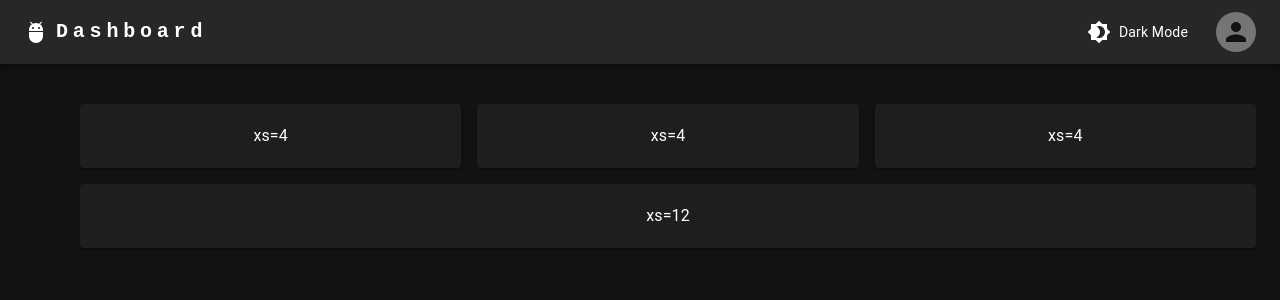
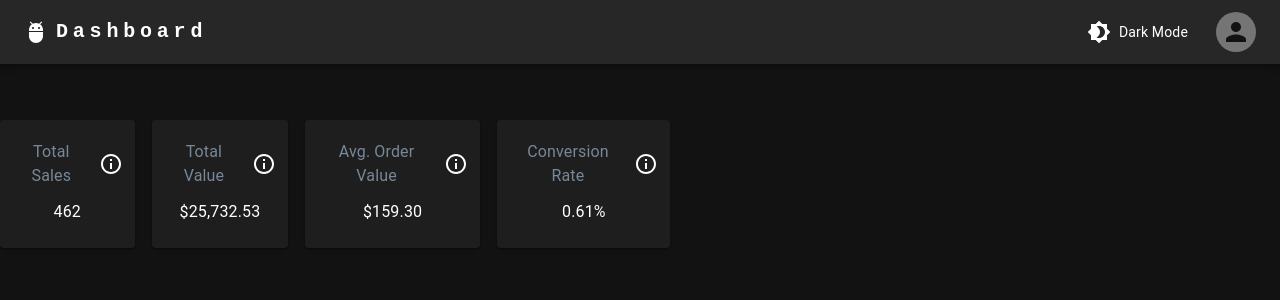
Before and after one commit to hugobiella/react-projects, a Next.js app in the folder cb-data-databoard/: page /dashboard/Dashboard in a window 1280 px wide. Shown: the top 300 px of the page. Built offline with nearby package versions, Linux system fonts and the light colour scheme; no server answers.

Commit message:
data cards and data ribbon

```diff
--- a/cb-data-databoard/package.json
+++ b/cb-data-databoard/package.json
@@ -15,6 +15,10 @@
     "@emotion/styled": "^11.14.0",
     "@mui/icons-material": "^6.4.6",
     "@mui/material": "^6.4.6",
+    "@mui/x-data-grid": "^7.27.3",
+    "@mui/x-data-grid-generator": "^7.27.3",
+    "@types/chart.js": "^2.9.41",
+    "chart.js": "^4.4.8",
     "dotenv": "^16.4.7",
     "next": "15.2.0",
     "next-auth": "^4.24.11",
--- /dev/null
+++ b/cb-data-databoard/src/components/Dashboard/DataCard/DataCard.module.scss
@@ -0,0 +1,22 @@
+.dataCard {
+  position: relative;
+  top: 1rem;
+  height: 100%;
+  width: calc(100% - 0.1rem);
+  padding: 1rem 0.5rem;
+
+  P {
+    padding: 0.5rem 1rem;
+    margin: 0;
+  }
+}
+
+.header {
+  display: flex;
+  justify-content: center;
+
+  button,
+  p {
+    padding: 0.25rem;
+  }
+}
--- /dev/null
+++ b/cb-data-databoard/src/components/Dashboard/DataCard/DataCard.tsx
@@ -0,0 +1,37 @@
+import React from "react";
+import scss from "./DataCard.module.scss";
+import { Paper, IconButton, Typography, Tooltip } from "@mui/material";
+import InfoOutlinedIcon from "@mui/icons-material/InfoOutlined";
+
+export type DataCardProps = {
+  title: string;
+  value: string;
+  description: string;
+};
+
+const DataCard = (props: DataCardProps) => {
+  const { title, value, description } = props;
+  return (
+    <Paper className={scss.dataCard}>
+      <div className={scss.header}>
+        <Typography fontSize={"h6"} color={"lightslategrey"}>
+          {title}
+        </Typography>
+        <Tooltip
+          title={
+            <Typography
+              fontSize={16}
+            >{`${description} wich is ${value}`}</Typography>
+          }
+        >
+          <IconButton>
+            <InfoOutlinedIcon />
+          </IconButton>
+        </Tooltip>
+      </div>
+      <Typography fontSize={"h4"}>{value}</Typography>
+    </Paper>
+  );
+};
+
+export default DataCard;
--- /dev/null
+++ b/cb-data-databoard/src/components/Dashboard/DataCard/index.ts
@@ -0,0 +1 @@
+export { default } from "./DataCard";
--- /dev/null
+++ b/cb-data-databoard/src/components/Dashboard/DataRibbon/DataRibbon.module.scss
@@ -0,0 +1,9 @@
+.dataRibbon {
+    display: grid;
+    text-align: center;
+    grid-template-columns: 1fr;
+
+    @media screen and (min-width: 900px) {
+      grid-template-columns: 1fr 1fr 1fr 1fr;
+    }
+  }
--- /dev/null
+++ b/cb-data-databoard/src/components/Dashboard/DataRibbon/DataRibbon.tsx
@@ -0,0 +1,41 @@
+import React from "react";
+import { Grid2 } from "@mui/material";
+import DataCard from "@/components/Dashboard/DataCard";
+import scss from "./DataRibbon.module.scss";
+
+const DataRibbon = () => {
+  return (
+    <Grid2 container gap={2} className={scss.dataRibbon}>
+      <Grid2>
+        <DataCard
+          title={"Total Sales"}
+          value={"462"}
+          description={"description"}
+        />
+      </Grid2>
+      <Grid2>
+        <DataCard
+          title={"Total Value"}
+          value={"$25,732.53"}
+          description={"description"}
+        />
+      </Grid2>
+      <Grid2>
+        <DataCard
+          title={"Avg. Order Value"}
+          value={"$159.30"}
+          description={"description"}
+        />
+      </Grid2>
+      <Grid2>
+        <DataCard
+          title={"Conversion Rate"}
+          value={"0.61%"}
+          description={"description"}
+        />
+      </Grid2>
+    </Grid2>
+  );
+};
+
+export default DataRibbon;
--- /dev/null
+++ b/cb-data-databoard/src/components/Dashboard/DataRibbon/index.ts
@@ -0,0 +1 @@
+export { default } from "./DataRibbon";
--- a/cb-data-databoard/src/components/Layout/Layout.module.scss
+++ b/cb-data-databoard/src/components/Layout/Layout.module.scss
@@ -1,5 +1,4 @@
 .layout {
-    padding: 0 24px 0 80px;
     max-width: 85rem;
     margin: auto;
 
--- a/cb-data-databoard/src/components/Layout/Layout.tsx
+++ b/cb-data-databoard/src/components/Layout/Layout.tsx
@@ -16,7 +16,10 @@ const Layout = (props: any) => {
         <meta name="viewport" content="width=device-width, initial-scale=1" />
         <link rel="icon" href="/favicon.ico" />
       </Head>
-      <main className={scss.layout}>
+      <main
+        className={scss.layout}
+        style={{ padding: session ? "0 24px 0 80px" : 0 }}
+      >
         {session && <SideMenu />}
         {props.children}
       </main>
--- a/cb-data-databoard/src/components/ThemeToggleButton/ThemeToggleButton.tsx
+++ b/cb-data-databoard/src/components/ThemeToggleButton/ThemeToggleButton.tsx
@@ -5,6 +5,7 @@ import React from "react";
 import { useTheme } from "@mui/system";
 import Typography from "@mui/material/Typography";
 import { useMediaQuery } from "@mui/material";
+import Tooltip from "@mui/material/Tooltip";
 
 export type ThemeToggleButtonProps = {
   ColorModeContext: React.Context<{ toggleColorMode: () => void }>;
@@ -19,7 +20,7 @@ const ThemeToggleButton = (props: ThemeToggleButtonProps) => {
   const colorMode = React.useContext(ColorModeContext);
 
   return (
-    <>
+    <Tooltip title="Switch theme">
       <IconButton
         sx={{
           mr: 2,
@@ -29,7 +30,8 @@ const ThemeToggleButton = (props: ThemeToggleButtonProps) => {
           borderRadius: "8px", // bordas arredondadas
           padding: "6px 12px", // ajusta o padding para um formato mais retangular
           ":hover": {
-            backgroundColor: theme.palette.mode === "dark" ? "#424242" : "#f0f0f0", // cor de fundo de hover
+            backgroundColor:
+              theme.palette.mode === "dark" ? "#424242" : "#f0f0f0", // cor de fundo de hover
           },
         }}
         title={theme.palette.mode + " mode"}
@@ -48,7 +50,7 @@ const ThemeToggleButton = (props: ThemeToggleButtonProps) => {
           </Typography>
         )}
       </IconButton>
-    </>
+    </Tooltip>
   );
 };
 
--- a/cb-data-databoard/src/pages/dashboard/Dashboard.tsx
+++ b/cb-data-databoard/src/pages/dashboard/Dashboard.tsx
@@ -1,32 +1,20 @@
-import React from 'react';
-import { Box, Paper } from "@mui/material";
-import Grid from "@mui/material/Grid";
-import scss from './Dashboard.module.scss';
+/* eslint-disable @typescript-eslint/no-unused-vars */
+import React from "react";
+import { Box, Paper, Grid2 } from "@mui/material";
+import scss from "./Dashboard.module.scss";
+import DataRibbon from "@/components/Dashboard/DataRibbon";
+//import  from "@/components/Dashboard/DataRibbon";
+//import  from "@/components/Dashboard/DataRibbon";
 
 const Dashboard = () => {
-    return (
-        <Box>
-            <Grid container spacing={2} className={scss.topCardsContainer}>
-                <Grid item xs={4}>
-                    <Paper className={scss.dataCard}>xs=4</Paper>
-                </Grid>
-
-                <Grid item xs={4}>
-                    <Paper className={scss.dataCard}>xs=4</Paper>
-                </Grid>
-
-                <Grid item xs={4}>
-                    <Paper className={scss.dataCard}>xs=4</Paper>
-                </Grid>
-            </Grid>
-
-            <Grid container>
-                <Grid item xs={12} marginY={2}>
-                    <Paper className={scss.dataCard}>xs=12</Paper>
-                </Grid>
-            </Grid>
-        </Box>
-    );
+  return (
+    <Box>
+      {/* Data ribbon - showing numerical stats */}
+      <DataRibbon />
+      {/* TransactionsPerDay - graphs - numerical cards */}
+      {/* Transaction Doughnut Charts Bottom Row - doughnut charts -  */}
+    </Box>
+  );
 };
 
 export default Dashboard;
--- a/cb-data-databoard/src/themes/lightTheme.ts
+++ b/cb-data-databoard/src/themes/lightTheme.ts
@@ -4,13 +4,13 @@ const lightTheme: ThemeOptions = {
   palette: {
     mode: "light",
     primary: {
-      main: "#ffff00",
+      main: "#ffbb00",
     },
     secondary: {
       main: "#ff8400",
     },
     background:{
-      default:'#9e9e9e',
+      default:'#dddddd',
     }
   },
 };
```
Also changed, not shown: 1 other file (tests, documents, lock files or other folders).
